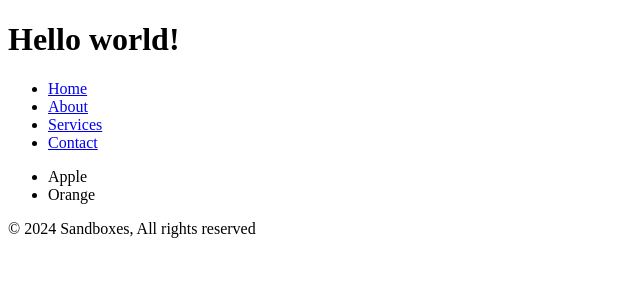
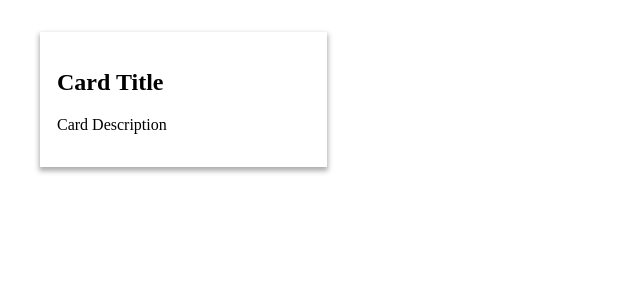
Before and after one commit to Nils-Van-de-Pitte/React-sandbox, a React (Vite) app in the folder code/: page / in a window 1280 px wide. Shown: the top 300 px of the page, without its empty margins (0-640 px from the left). Built offline with nearby package versions, Linux system fonts and the light colour scheme.

Commit message:
Add card to App.jsx

```diff
--- a/code/src/App.jsx
+++ b/code/src/App.jsx
@@ -1,16 +1,13 @@
-import Header from "./components/Header.jsx";
-import Footer from "./components/Footer.jsx";
-import Food from "./logic/Food.jsx";
+import Card from "./components/Card.jsx";
+
 
 function App() {
-
     return(
         <>
-            <Header/>
-            <Food/>
-            <Footer/>
+            <Card/>
         </>
-    )
+    );
 }
 
+
 export default App
```
